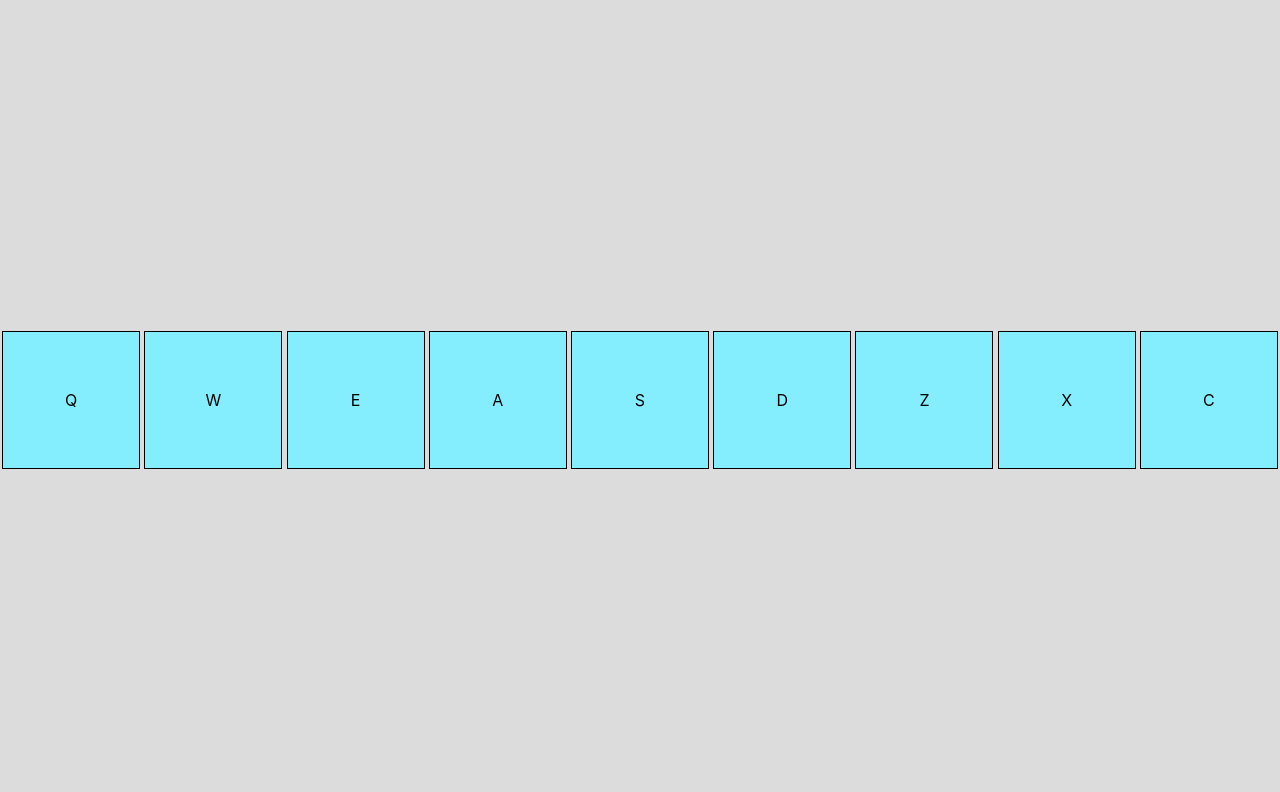
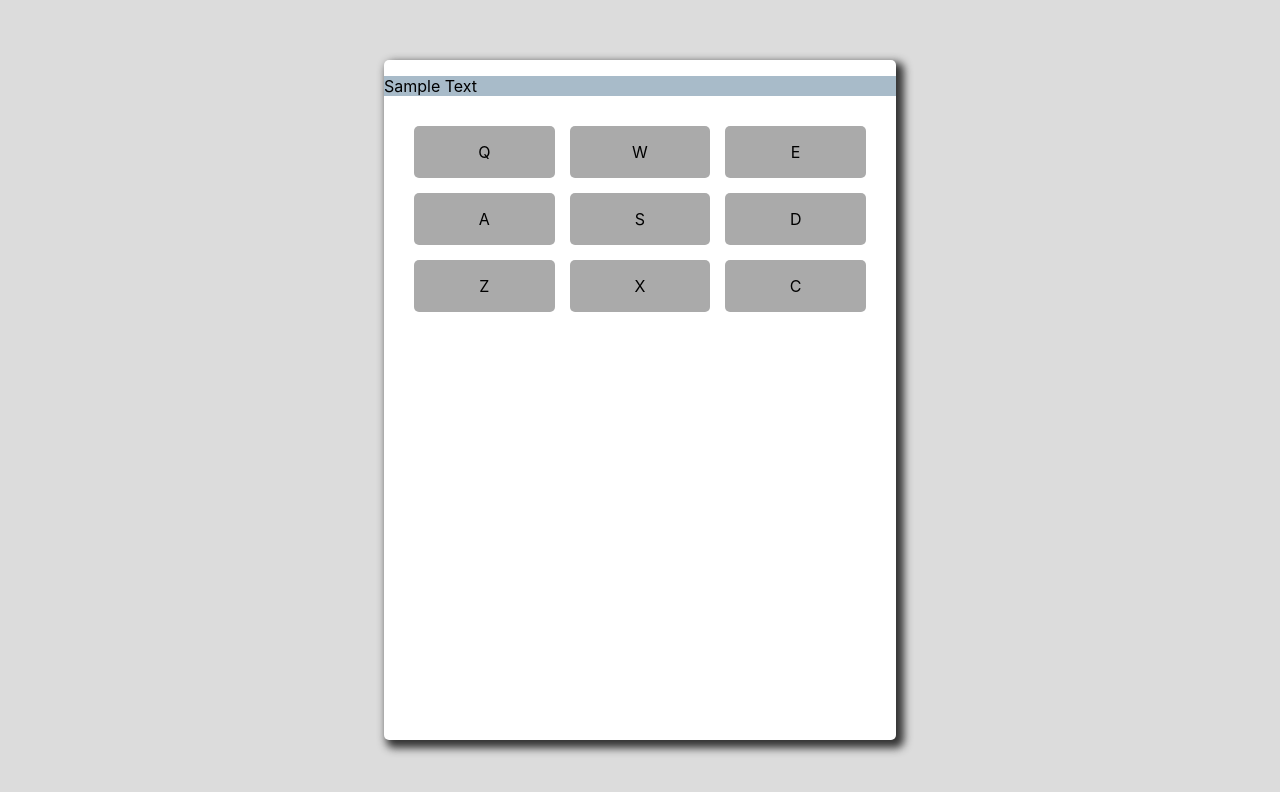
Before and after one commit to nataliecardot/beat-machine, a React (Create React App) app: page / in a window 1280 px wide. Shown: the top 792 px of the page. Built offline with nearby package versions, Linux system fonts and the light colour scheme.

Commit message:
Add styling (needs work)

```diff
--- a/src/App.css
+++ b/src/App.css
@@ -1,26 +1,55 @@
-.drum-machine {
+.App {
   background-color: #dcdcdc;
-  text-align: center;
   height: 100vh;
   display: flex;
+  justify-content: center;
   align-items: center;
+  display: flex;
+  margin: 0 auto;
+}
+
+.drum-machine {
+  height: 85%;
+  width: 40%;
+  border-radius: 5px;
+  box-shadow: 5px 5px 8px 3px #333;
+  background-color: #fff;
+  grid-template-rows: 1fr 3fr;
+  grid-template-areas:
+    "display"
+    "drum-pads"
+    "drum-pads"
+    "drum-pads";
+}
+
+.display {
+  grid-area: display;
+  background-color: #a8bbc9;
 }
 
 .drum-pads {
-  height: 75vh;
-  width: 100vw;
+  grid-area: drum-pads;
+  display: grid;
+  grid-template-columns: repeat(3, 1fr);
+  grid-gap: 15px;
+  margin: 30px;
+}
+
+.drum-pad {
+  cursor: pointer;
+  border-radius: 5px;
   display: flex;
   justify-content: center;
   align-items: center;
+  /* Makes pads equally spaced across the screen horizontally */
+  background-color: #aaaaaa;
+  transition: 0.2s;
 }
 
-.drum-pad {
-  border: 1px solid black;
-  height: 17vh;
-  width: 17vh;
-  display: flex;
-  justify-content: center;
-  align-items: center;
-  margin: 0 auto;
-  background-color: #84eeff;
+.drum-pad:hover {
+  transform: scale(1.03);
 }
+
+.letter {
+  /* font-size: 2em; */
+}
--- a/src/App.js
+++ b/src/App.js
@@ -17,7 +17,13 @@ const sounds = [
 const App = () => {
 
   return (
+    <div className="App">
       <div className="drum-machine">
+        <div className="display">
+          <p>
+            Sample Text
+          </p>
+        </div>
         <div className="drum-pads">
           {sounds.map(sound => (
             <DrumPad
@@ -28,6 +34,7 @@ const App = () => {
           ))}
         </div>
       </div>
+    </div>
   );
 }
 
--- a/src/DrumPad.js
+++ b/src/DrumPad.js
@@ -16,7 +16,7 @@ const DrumPad = ({ id, letter, src }) => {
       id={id}
       onClick={handleClick}
     >
-      <p>{letter}</p>
+      <p className="letter">{letter}</p>
       <audio
         ref={audio}
         id={letter}
--- a/src/index.css
+++ b/src/index.css
@@ -6,3 +6,7 @@ body {
   -webkit-font-smoothing: antialiased;
   -moz-osx-font-smoothing: grayscale;
 }
+
+* {
+  box-sizing: border-box;
+}
```
Lines whose indentation alone changed are shown as unchanged.
